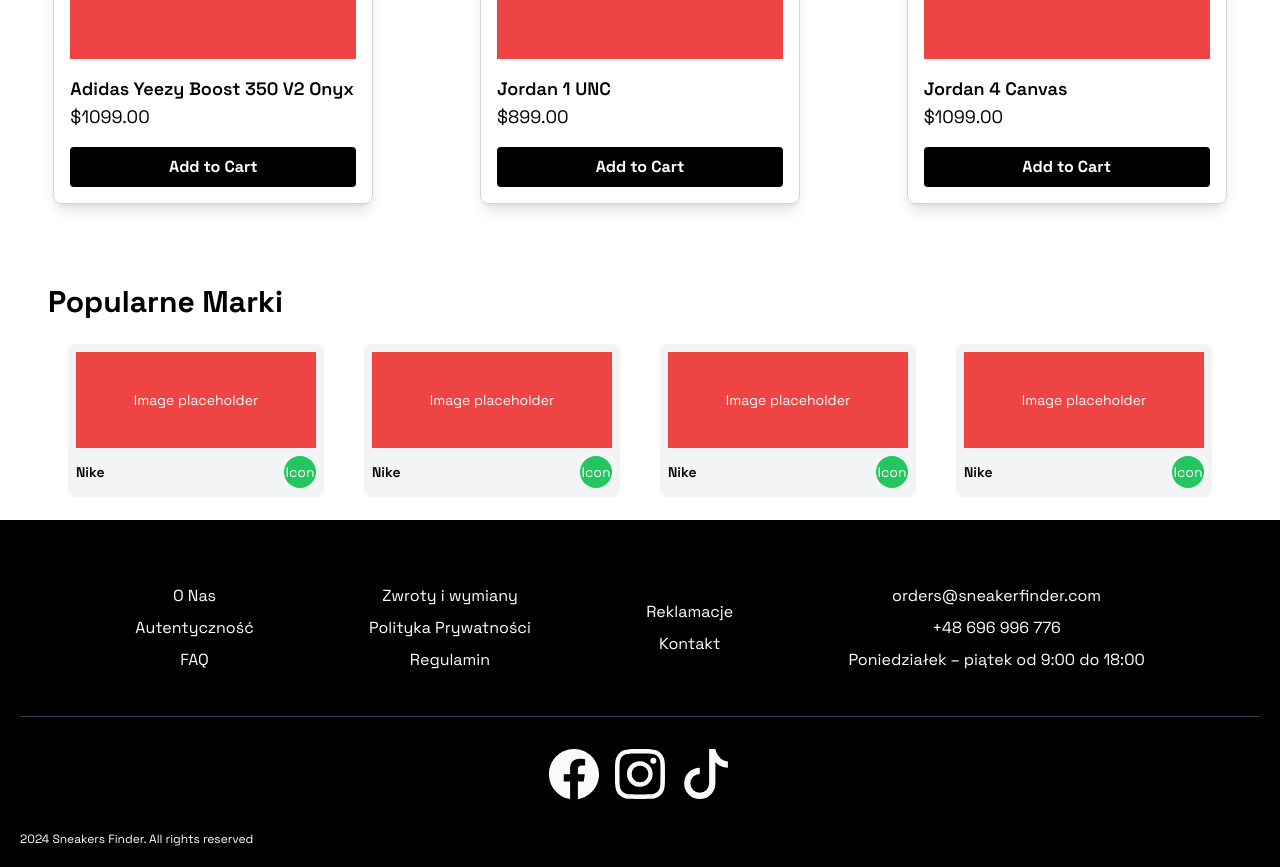
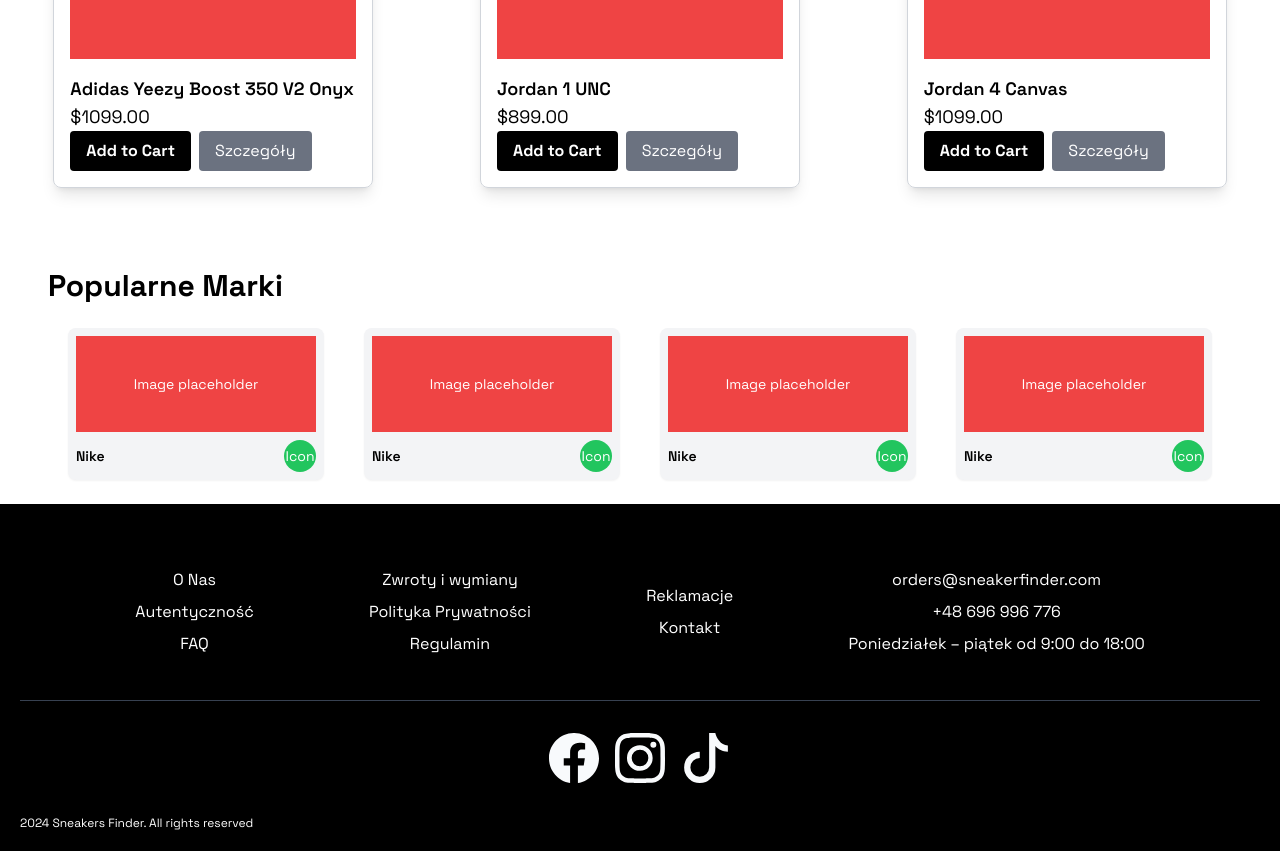
Before and after one commit to jklis2/Sneaker_Finder, a React (Vite) app in the folder Sneaker_Finder/SneakerFinderClient/: page / in a window 1280 px wide. Shown: the part 1100-1967 px from the top of the page. Built offline with nearby package versions, Linux system fonts and the light colour scheme; no server answers.

Commit message:
feat: Add button in ProductCard to navigate to product details

```diff
--- a/Sneaker_Finder/SneakerFinderClient/src/App.tsx
+++ b/Sneaker_Finder/SneakerFinderClient/src/App.tsx
@@ -21,7 +21,7 @@
         <Route path="/auth/register" element={<Register />} />
         <Route path="/privacyPolicy" element={<PrivacyPolicy />} />
         <Route path="/brand" element={<Brand />} />
-        <Route path="/product" element={<Product />} />
+        <Route path="/product/:id" element={<Product />} />
         <Route path="/styleAdvisor" element={<StyleAdvisor />} />
         <Route path="/cart" element={<Cart />} />
         <Route path="/orders" element={<Orders />} />
--- a/Sneaker_Finder/SneakerFinderClient/src/components/ProductCard.tsx
+++ b/Sneaker_Finder/SneakerFinderClient/src/components/ProductCard.tsx
@@ -1,17 +1,21 @@
 import { useState } from "react";
+import { useNavigate } from "react-router-dom";
 
 interface ProductCardProps {
+  _id: string;
   name: string;
   price: number;
   size?: "normal" | "small";
 }
 
 export default function ProductCard({
+  _id,
   name,
   price,
   size = "normal",
 }: ProductCardProps) {
   const [isLoading, setIsLoading] = useState(false);
+  const navigate = useNavigate();
 
   const handleAddToCart = async () => {
     setIsLoading(true);
@@ -34,7 +38,7 @@
           },
           body: JSON.stringify({
             userId,
-            productId: name.replace(/\s+/g, "-").toLowerCase(), // Using name as ID for now
+            productId: name.replace(/\s+/g, "-").toLowerCase(),
             name,
             price,
           }),
@@ -52,6 +56,10 @@
     } finally {
       setIsLoading(false);
     }
+  };
+
+  const handleDetails = () => {
+    navigate(`/product/${_id}`);
   };
 
   const containerClasses =
@@ -81,15 +89,25 @@
         <p className={`${size === "normal" ? "text-lg" : "text-base"}`}>
           ${price.toFixed(2)}
         </p>
+        <div className="flex gap-2">
           <button
             onClick={handleAddToCart}
             disabled={isLoading}
-          className={`mt-4 w-full bg-black hover:bg-gray-800 text-white font-bold ${
+            className={`${
               size === "normal" ? "py-2 px-4" : "py-1.5 px-3"
-          } rounded transition-colors duration-200`}
+            } bg-black hover:bg-gray-800 text-white font-bold rounded transition-colors duration-200`}
           >
             {isLoading ? "Adding..." : "Add to Cart"}
           </button>
+          <button
+            onClick={handleDetails}
+            className={`${
+              size === "normal" ? "py-2 px-4" : "py-1.5 px-3"
+            } bg-gray-500 text-white rounded hover:bg-gray-600`}
+          >
+            Szczegóły
+          </button>
+        </div>
       </div>
     </div>
   );
--- a/Sneaker_Finder/SneakerFinderClient/src/containers/Bestsellers.tsx
+++ b/Sneaker_Finder/SneakerFinderClient/src/containers/Bestsellers.tsx
@@ -1,18 +1,38 @@
 import H1 from "../components/H1";
 import ProductCard from "../components/ProductCard";
+
+const BESTSELLER_PRODUCTS = [
+  {
+    _id: "bestseller-1",
+    name: "Adidas Yeezy Boost 350 V2 Onyx",
+    price: 1099
+  },
+  {
+    _id: "bestseller-2",
+    name: "Jordan 1 UNC",
+    price: 899
+  },
+  {
+    _id: "bestseller-3",
+    name: "Jordan 4 Canvas",
+    price: 1099
+  }
+];
 
 export default function Bestsellers() {
   return (
     <>
       <H1 className="px-12">Bestsellery</H1>
       <div className="flex justify-around items-center py-10">
-        <ProductCard
-          name="Adidas Yeezy Boost 350 V2 Onyx"
-          price={1099}
-          size="normal"
-        />
-        <ProductCard name="Jordan 1 UNC" price={899} size="normal" />
-        <ProductCard name="Jordan 4 Canvas" price={1099} size="normal" />
+        {BESTSELLER_PRODUCTS.map(product => (
+          <ProductCard
+            key={product._id}
+            _id={product._id}
+            name={product.name}
+            price={product.price}
+            size="normal"
+          />
+        ))}
       </div>
     </>
   );
--- a/Sneaker_Finder/SneakerFinderClient/src/containers/ProductDescription.tsx
+++ b/Sneaker_Finder/SneakerFinderClient/src/containers/ProductDescription.tsx
@@ -1,9 +1,16 @@
 import H1 from "../components/H1";
 
-export default function ProductDescription() {
+interface ProductDescriptionProps {
+  description?: string;
+}
+
+export default function ProductDescription({ description }: ProductDescriptionProps) {
   return (
-    <div>
+    <div className="max-w-4xl mx-auto px-4 py-8">
       <H1>Opis produktu</H1>
+      <p className="mt-4 text-gray-700">
+        {description || "Szczegółowy opis produktu będzie dostępny wkrótce."}
+      </p>
     </div>
   );
 }
--- a/Sneaker_Finder/SneakerFinderClient/src/containers/ProductInfo.tsx
+++ b/Sneaker_Finder/SneakerFinderClient/src/containers/ProductInfo.tsx
@@ -1,5 +1,10 @@
 import ProductInfoComp from "../components/ProductInfoComp";
 
-export default function ProductInfo() {
-  return <ProductInfoComp name={"Yeezy Slide Onyx"} price={699} retail={329} />;
+interface ProductInfoProps {
+  name: string;
+  price: number;
 }
+
+export default function ProductInfo({ name, price }: ProductInfoProps) {
+  return <ProductInfoComp name={name} price={price} retail={price * 0.7} />;
+}
--- a/Sneaker_Finder/SneakerFinderClient/src/containers/ProductPhotos.tsx
+++ b/Sneaker_Finder/SneakerFinderClient/src/containers/ProductPhotos.tsx
@@ -1,7 +1,26 @@
-export default function ProductPhotos() {
+interface ProductPhotosProps {
+  imageUrl?: string;
+  name: string;
+}
+
+export default function ProductPhotos({ imageUrl, name }: ProductPhotosProps) {
   return (
-    <div className="h-40  flex items-center justify-center bg-indigo-500">
-      <span className="text-white text-xs uppercase">Image placeholder</span>
+    <div className="w-1/2 p-4">
+      <div className="h-96 flex items-center justify-center bg-gray-100 rounded-lg">
+        {imageUrl ? (
+          <img
+            src={imageUrl}
+            alt={name}
+            className="max-h-full max-w-full object-contain"
+          />
+        ) : (
+          <div className="text-center">
+            <span className="text-gray-500 text-sm uppercase">
+              {name}
+            </span>
+          </div>
+        )}
+      </div>
     </div>
   );
 }
--- a/Sneaker_Finder/SneakerFinderClient/src/routes/AllProducts.tsx
+++ b/Sneaker_Finder/SneakerFinderClient/src/routes/AllProducts.tsx
@@ -74,6 +74,7 @@
             {products.map((product) => (
               <ProductCard
                 key={product._id}
+                _id={product._id}
                 name={product.name}
                 price={product.price}
                 size="small"
--- a/Sneaker_Finder/SneakerFinderClient/src/routes/Brand.tsx
+++ b/Sneaker_Finder/SneakerFinderClient/src/routes/Brand.tsx
@@ -1,15 +1,38 @@
 import ProductCard from "../components/ProductCard";
 import Footer from "../layouts/Footer";
 import Navbar from "../layouts/Navbar";
+
+const BRAND_PRODUCTS = [
+  {
+    _id: "brand-1",
+    name: "Yeezy 350 V2 Bred",
+    price: 1099
+  },
+  {
+    _id: "brand-2",
+    name: "Yeezy 350 V2 Oreo",
+    price: 1099
+  },
+  {
+    _id: "brand-3",
+    name: "Yeezy 350 V2 Dazzling",
+    price: 1099
+  }
+];
 
 export default function Brand() {
   return (
     <>
       <Navbar />
       <div className="flex justify-around items-center py-10">
-        <ProductCard name="Yeezy 350 V2 Bred" price={1099} />
-        <ProductCard name="Yeezy 350 V2 Oreo" price={1099} />
-        <ProductCard name="Yeezy 350 V2 Dazzling" price={1099} />
+        {BRAND_PRODUCTS.map(product => (
+          <ProductCard
+            key={product._id}
+            _id={product._id}
+            name={product.name}
+            price={product.price}
+          />
+        ))}
       </div>
       <Footer />
     </>
--- a/Sneaker_Finder/SneakerFinderClient/src/routes/Product.tsx
+++ b/Sneaker_Finder/SneakerFinderClient/src/routes/Product.tsx
@@ -1,19 +1,82 @@
+import { useEffect, useState } from "react";
+import { useParams } from "react-router-dom";
 import ProductDescription from "../containers/ProductDescription";
 import ProductInfo from "../containers/ProductInfo";
 import ProductPhotos from "../containers/ProductPhotos";
 import Footer from "../layouts/Footer";
 import Navbar from "../layouts/Navbar";
 
+interface ProductData {
+  _id: string;
+  name: string;
+  price: number;
+  description?: string;
+  imageUrl?: string;
+}
+
 export default function Product() {
+  const { id } = useParams();
+  const [product, setProduct] = useState<ProductData | null>(null);
+  const [loading, setLoading] = useState(true);
+  const [error, setError] = useState<string | null>(null);
+
+  useEffect(() => {
+    const fetchProduct = async () => {
+      try {
+        const response = await fetch(
+          `${import.meta.env.VITE_API_URL}/api/product/${id}`
+        );
+
+        if (!response.ok) {
+          throw new Error("Failed to fetch product");
+        }
+
+        const data = await response.json();
+        setProduct(data);
+      } catch (error) {
+        console.error("Error fetching product:", error);
+        setError("Failed to load product details");
+      } finally {
+        setLoading(false);
+      }
+    };
+
+    fetchProduct();
+  }, [id]);
+
+  if (loading) {
+    return (
+      <main>
+        <Navbar />
+        <div className="min-h-screen flex items-center justify-center">
+          <div className="animate-spin rounded-full h-32 w-32 border-t-2 border-b-2 border-gray-900"></div>
+        </div>
+        <Footer />
+      </main>
+    );
+  }
+
+  if (error || !product) {
+    return (
+      <main>
+        <Navbar />
+        <div className="min-h-screen flex items-center justify-center">
+          <p className="text-red-500 text-xl">{error || "Product not found"}</p>
+        </div>
+        <Footer />
+      </main>
+    );
+  }
+
   return (
     <main>
       <Navbar />
-      <div>
-        <div className="flex justify-around items-center">
-          <ProductPhotos />
-          <ProductInfo />
+      <div className="max-w-7xl mx-auto py-8">
+        <div className="flex justify-between items-start">
+          <ProductPhotos name={product.name} imageUrl={product.imageUrl} />
+          <ProductInfo name={product.name} price={product.price} />
         </div>
-        <ProductDescription />
+        <ProductDescription description={product.description} />
       </div>
       <Footer />
     </main>
```
Lines whose indentation alone changed are shown as unchanged.
